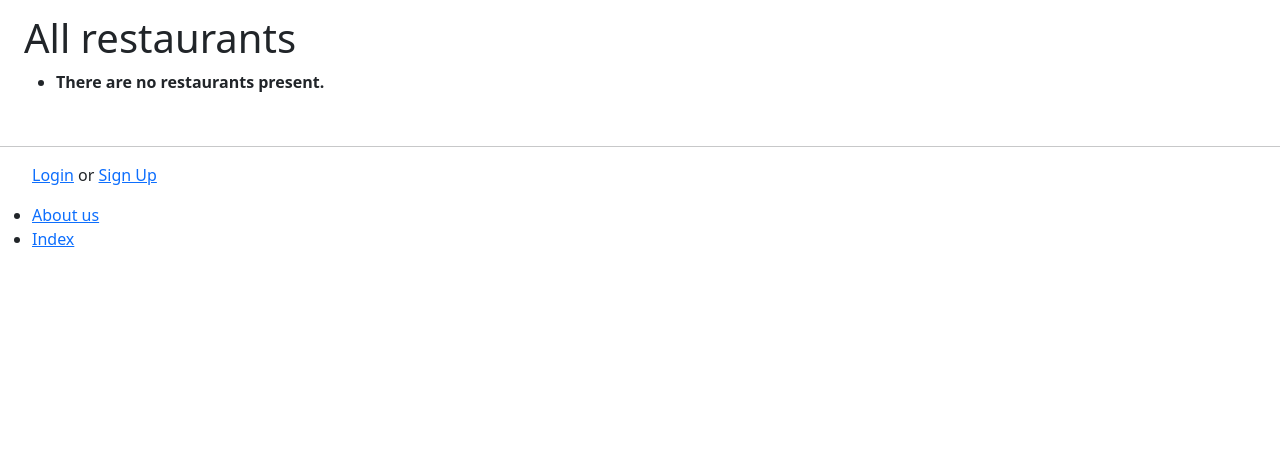
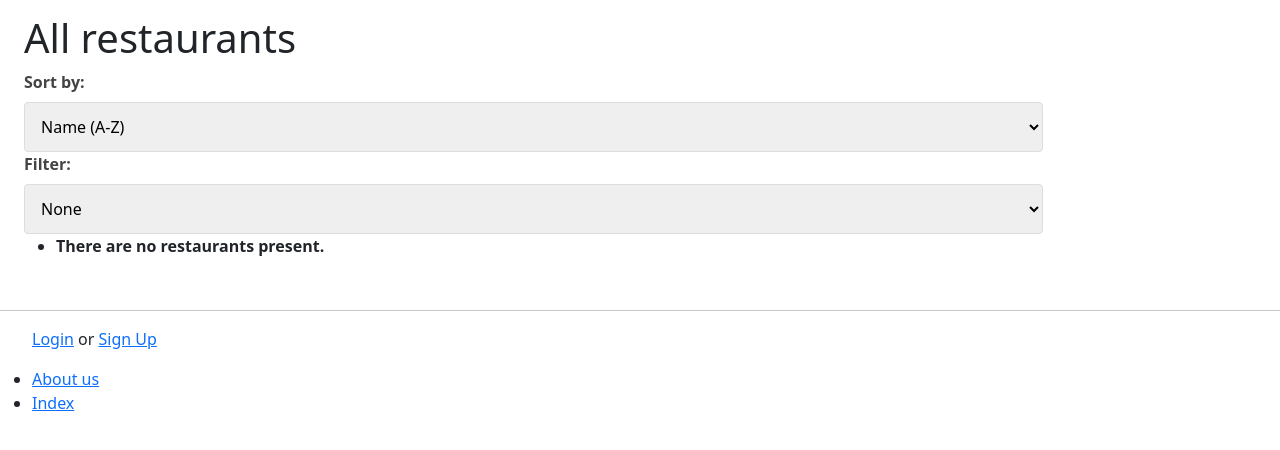
Before and after one commit to PeterDaGrape/RestaBook, a Django app: page /app/restaurants/ in a window 1280 px wide. Shown: the part 46-496 px from the top of the page. Run offline with Django 3.2, Linux system fonts and the light colour scheme; data that the repository does not hold is empty.

Commit message:
Filtering by cuisine, and sorting options

```diff
--- a/app/models.py
+++ b/app/models.py
@@ -15,6 +15,9 @@ class Cuisine(models.Model):
     name = models.CharField(max_length=32)
     def __str__(self):
         return self.name
+
+    def get_instance(name):
+        return Cuisine.objects.get_or_create(name=name)[0]
 
 class Restaurant(models.Model):
     cuisine = models.ForeignKey(Cuisine, on_delete=models.CASCADE)
@@ -48,7 +51,7 @@ class Restaurant(models.Model):
             if review_stars >= 0 and review_stars <= 5:
                 total += review_stars
         average = total / (i+1)
-        return average
+        return round(average, 1)
 
 
 class Booking(models.Model):
--- a/app/views.py
+++ b/app/views.py
@@ -2,7 +2,7 @@ from django.shortcuts import render, get_object_or_404, redirect
 from django.http import HttpResponse
 from django.http import HttpResponseForbidden
 from app.forms import UserProfileForm, UserForm, RestaurantForm, StandardHoursForm, CustomHoursForm, BookingForm, ReviewForm
-from app.models import Restaurant, Booking, CustomHours, Restaurant, StandardHours, Review
+from app.models import Restaurant, Booking, CustomHours, Restaurant, StandardHours, Review, Cuisine
 from django.urls import reverse
 import datetime
 from django.contrib.auth.decorators import login_required
@@ -131,13 +131,46 @@ def about(request):
     return render(request, 'app/about.html', context=context_dict)
 
 def show_restaurants(request):
+    # Define sorting options
+    SORT_OPTIONS = {
+        'name': 'Name (A-Z)',
+        'rating': 'Rating (High to Low)',
+        'cuisine': 'Cuisine (A-Z)',
+    }
+
+    cuisines = Cuisine.objects.all()
+
+    FILTER_OPTIONS = {cuisine.name: cuisine.name for cuisine in cuisines}
+    FILTER_OPTIONS['None'] = 'None'
+    # Get query parameters for sorting and filtering
+    sort_by = request.GET.get('sort', 'name')  # Default sort by name
+    filter_only = request.GET.get('filter', None)
+
+    # Filter restaurants by cuisine if a filter is applied
     restaurant_list = Restaurant.objects.all()
-    print(restaurant_list)
-    context_dict = {}
-    context_dict['restaurants'] = restaurant_list
-    response = render(request, 'app/restaurants.html', context=context_dict)
-    return response
 
+    if filter_only != 'None' and filter_only in FILTER_OPTIONS:
+        print(filter_only)
+        restaurant_list = restaurant_list.filter(cuisine__name=filter_only)
+
+
+    # Sort restaurants based on the selected option
+    if sort_by == 'rating':
+        restaurant_list = sorted(restaurant_list, key=lambda r: r.calculate_average_stars(), reverse=True)
+    elif sort_by == 'cuisine':
+        restaurant_list = restaurant_list.order_by('cuisine__name')
+    else:  # Default to sorting by name
+        restaurant_list = restaurant_list.order_by('name')
+
+    context_dict = {
+        'restaurants': restaurant_list,
+        'current_sort': sort_by,
+        'current_filter': filter_only,
+        'filter_options': FILTER_OPTIONS,
+        'sort_options': SORT_OPTIONS,
+    }
+
+    return render(request, 'app/restaurants.html', context=context_dict)
 
 @login_required
 def manage_restaurant(request, restaurant_slug):
@@ -168,7 +201,6 @@ def manage_restaurant(request, restaurant_slug):
     }
 
     return render(request, 'app/manage_restaurant.html', context)
-
 
 @login_required
 def add_standard_hours(request, restaurant_slug):
--- a/templates/app/restaurant.html
+++ b/templates/app/restaurant.html
@@ -1,3 +1,9 @@
+{% extends 'app/base.html' %}
+
+{% block title_block %}
+    {{ name }}
+{% endblock %}
+
 {% block body_block %}
     <h1>{{ name }}</h1>
     <p>Phone number: {{ phone }}</p>
--- a/templates/app/restaurants.html
+++ b/templates/app/restaurants.html
@@ -6,7 +6,27 @@
 
 {% block body_block %}
 
+
+
     <h1>All restaurants</h1>
+
+    <form method="get">
+        <label for="sort">Sort by:</label>
+        <select name="sort" id="sort" onchange="this.form.submit()">
+            {% for key, value in sort_options.items %}
+                <option value="{{ key }}" {% if key == current_sort %}selected{% endif %}>{{ value }}</option>
+            {% endfor %}
+        </select>
+
+        <label for="sort">Filter:</label>
+        <select name="filter" id="filter" onchange="this.form.submit()">
+            {% for key, value in filter_options.items %}
+                <option value="{{ key }}" {% if key == current_filter %}selected{% endif %}>{{ value }}</option>
+            {% endfor %}
+        </select>
+
+    </form>
+
     <ul>
         {% if restaurants %}
             {% for restaurant in restaurants %}
```
